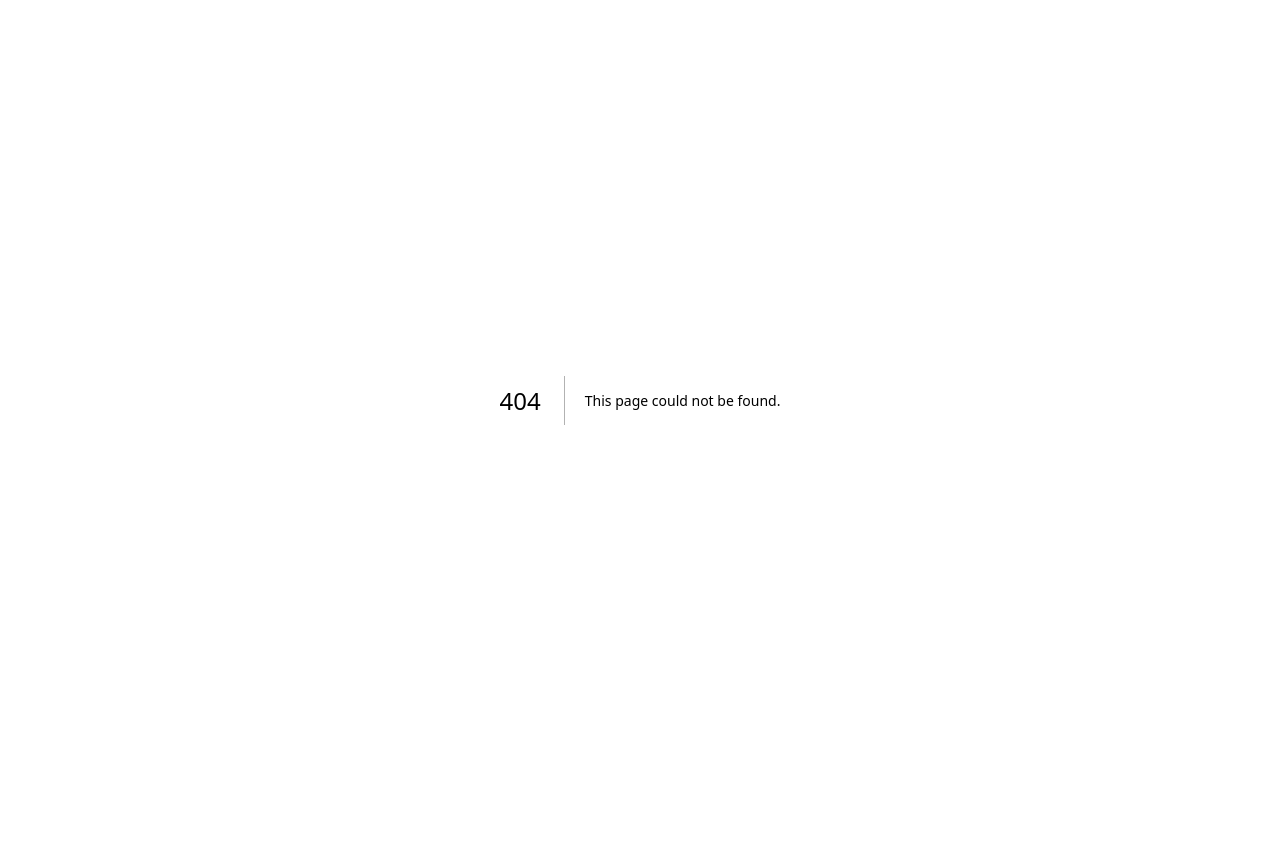
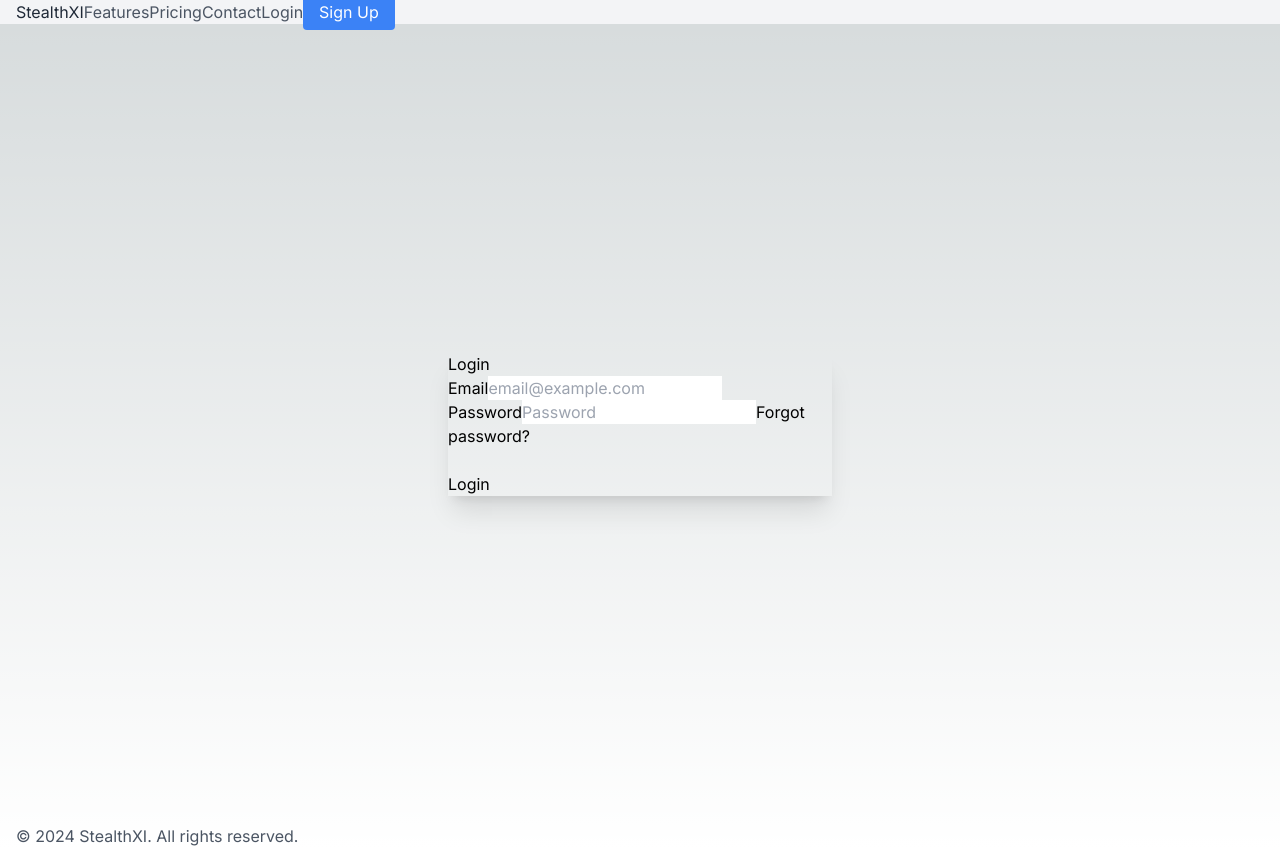
Before and after one commit to mockbirdAI/mockbird-next-client, a Next.js app: page /login in a window 1280 px wide. Before the commit this address had no page. Before the commit the page ends 800 px from the top, so only its background shows below. Built offline with nearby package versions, Linux system fonts and the light colour scheme.

Commit message:
progress

```diff
--- a/src/app/add-post/page.tsx
+++ b/src/app/add-post/page.tsx
@@ -4,7 +4,7 @@ import { useState } from 'react';
 import { useRouter } from 'next/navigation';
 
 export default function AddPost(){
-    const [title, setTitle] = useState('');
+  const [title, setTitle] = useState('');
   const [content, setContent] = useState('');
   const router = useRouter()
 
--- a/src/app/globals.css
+++ b/src/app/globals.css
@@ -8,13 +8,13 @@
   --background-end-rgb: 255, 255, 255;
 }
 
-@media (prefers-color-scheme: dark) {
+/* @media (prefers-color-scheme: dark) {
   :root {
     --foreground-rgb: 255, 255, 255;
     --background-start-rgb: 0, 0, 0;
     --background-end-rgb: 0, 0, 0;
   }
-}
+} */
 
 body {
   color: rgb(var(--foreground-rgb));
--- a/src/app/layout.tsx
+++ b/src/app/layout.tsx
@@ -1,6 +1,8 @@
 import type { Metadata } from "next";
 import { Inter } from "next/font/google";
 import "./globals.css";
+import Navbar from "@/common/components/Navbar";
+import Footer from "@/common/components/Footer";
 
 const inter = Inter({ subsets: ["latin"] });
 
@@ -16,7 +18,11 @@ export default function RootLayout({
 }>) {
   return (
     <html lang="en">
-      <body className={inter.className}>{children}</body>
+      <body className={inter.className}>
+        <Navbar />
+          {children}
+        <Footer />
+      </body>
     </html>
   );
 }
--- /dev/null
+++ b/src/app/login/page.tsx
@@ -0,0 +1,47 @@
+'use client'
+
+import React, { FormEvent, useState } from 'react';
+import Link from 'next/link';
+
+const LoginPage = () => {
+  const [email, setEmail] = useState('');
+  const [password, setPassword] = useState('');
+
+  const handleSubmit = (e: FormEvent) => {
+    e.preventDefault();
+    // Handle your login logic here
+    console.log({ email, password });
+  };
+
+  return (
+    <div className="min-h-screen bg-base-200 flex items-center justify-center">
+      <div className="card w-96 bg-base-100 shadow-xl">
+        <div className="card-body">
+          <h2 className="card-title justify-center">Login</h2>
+          <form onSubmit={handleSubmit}>
+            <div className="form-control">
+              <label className="label">
+                <span className="label-text">Email</span>
+              </label>
+              <input type="email" placeholder="email@example.com" className="input input-bordered" value={email} onChange={(e) => setEmail(e.target.value)} required />
+            </div>
+            <div className="form-control">
+              <label className="label">
+                <span className="label-text">Password</span>
+              </label>
+              <input type="password" placeholder="Password" className="input input-bordered" value={password} onChange={(e) => setPassword(e.target.value)} required />
+              <label className="label">
+                <Link className="label-text-alt link link-hover" href="/forgot-password">Forgot password?</Link>
+              </label>
+            </div>
+            <div className="form-control mt-6">
+              <button type="submit" className="btn btn-primary">Login</button>
+            </div>
+          </form>
+        </div>
+      </div>
+    </div>
+  );
+}
+
+export default LoginPage;
--- a/src/app/page.tsx
+++ b/src/app/page.tsx
@@ -1,39 +1,18 @@
 import React from 'react';
-import prisma from '@/lib/prisma';
-import Post from '@/common/components/Post';
-import Link from 'next/link';
 
-async function getPosts() {
-  const posts = await prisma.post.findMany({
-    where: {published: true},
-    include: {
-      author: {
-        select: {name: true}
-      }
-    }
-  });
-  return posts;
-}
+const LandingPage: React.FC = () => {
+  return (
+    <div className="bg-gray-100">
 
-export default async function Home() {
-  const posts = await getPosts();
-  return (
-    <main className="flex min-h-screen flex-col items-center justify-center p-24">
-      <Link href="/add-post">Add Post</Link>
-      <h1>Feed</h1>
-      {
-        posts.map((post) => {
-          return (
-            <Post
-              key={post.id}
-              id={post.id}
-              title={post.title}
-              content={post.content}
-              authorName={post.author?.name}
-            />
-          )
-        })
-      }
-    </main>
+      <main className="container mx-auto px-4 py-8">
+        <div className="max-w-3xl mx-auto">
+          <h1 className="text-4xl font-bold text-gray-800 mb-4">Welcome to Your SaaS</h1>
+          <p className="text-lg text-gray-600 mb-8">Lorem ipsum dolor sit amet, consectetur adipiscing elit. Sed euismod justo id nunc tincidunt, vitae tincidunt nisl tincidunt.</p>
+          <a href="#" className="bg-blue-500 hover:bg-blue-600 text-white px-4 py-2 rounded">Get Started</a>
+        </div>
+      </main>
+    </div>
   );
-}
+};
+
+export default LandingPage;
--- /dev/null
+++ b/src/common/components/Footer.tsx
@@ -0,0 +1,9 @@
+export default function Footer() {
+  return (
+    <footer className="bg-gray-200 py-4">
+      <div className="container mx-auto px-4">
+        <p className="text-center text-gray-600">© 2024 StealthXI. All rights reserved.</p>
+      </div>
+    </footer>
+  );
+};
--- /dev/null
+++ b/src/common/components/Navbar.tsx
@@ -0,0 +1,29 @@
+'use client'
+
+import Link from 'next/link';
+import { useState } from 'react';
+
+export default function Navbar() {
+  return (
+    <div className="bg-gray-100">
+      <header className="bg-white shadow">
+        <div className="container mx-auto px-4">
+          <nav className="flex items-center justify-between py-4">
+            <div className="flex items-center">
+              <a href="#" className="text-xl font-semibold text-gray-800">StealthXI</a>
+            </div>
+            <div className="hidden md:block">
+              <ul className="ml-4 flex items-center space-x-4">
+                <li><a href="#" className="text-gray-600 hover:text-gray-800">Features</a></li>
+                <li><a href="#" className="text-gray-600 hover:text-gray-800">Pricing</a></li>
+                <li><a href="#" className="text-gray-600 hover:text-gray-800">Contact</a></li>
+                <li><a href="#" className="text-gray-600 hover:text-gray-800">Login</a></li>
+                <li><a href="#" className="bg-blue-500 hover:bg-blue-600 text-white px-4 py-2 rounded">Sign Up</a></li>
+              </ul>
+            </div>
+          </nav>
+        </div>
+      </header>
+    </div>
+  );
+}
```
Also changed, not shown: 1 other file (tests, documents, lock files or other folders).
